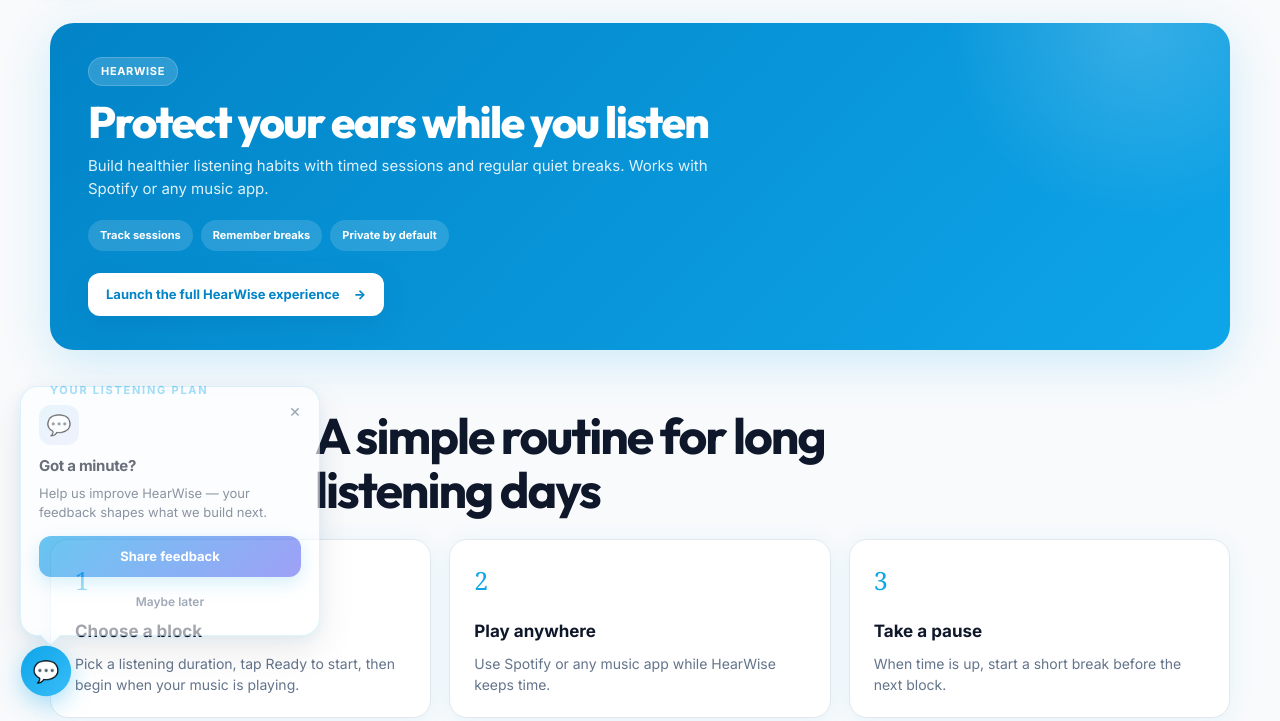
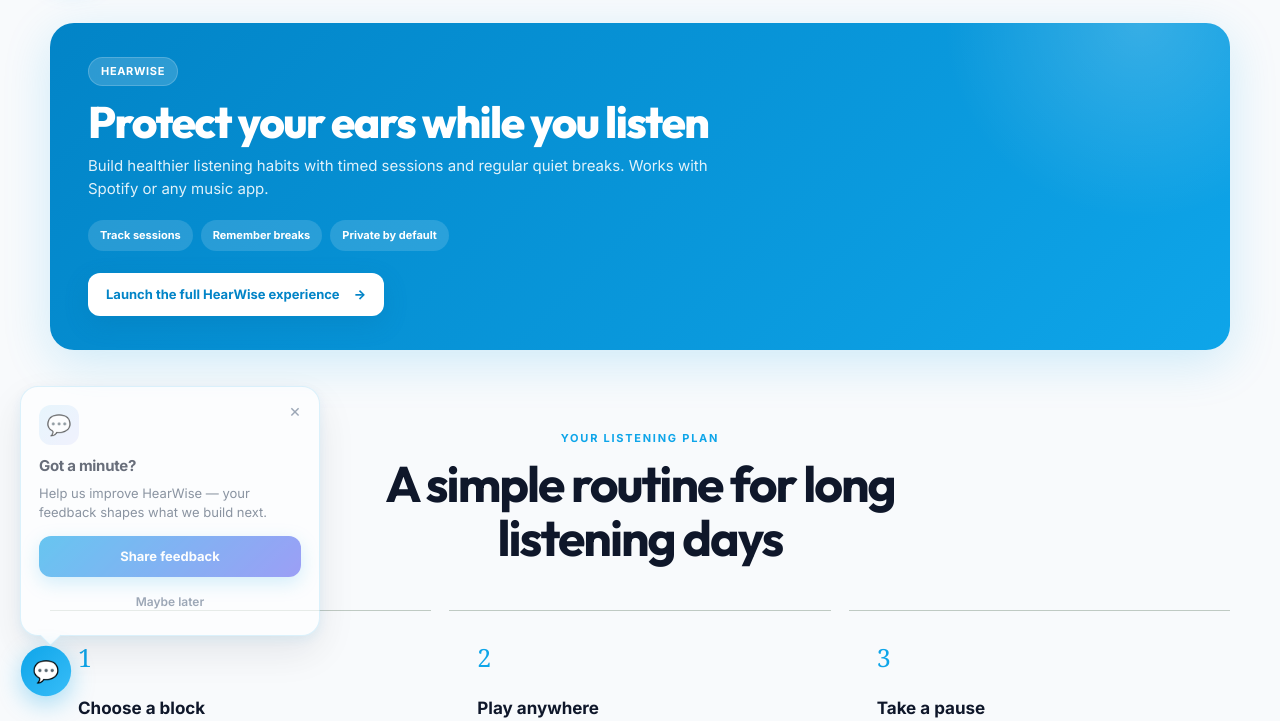
Before and after one commit to aishugogi11/hearwise, a website: page public/index.html in a window 1280 px wide. Shown: the part 79-800 px from the top of the page. Drawn offline with Linux system fonts and the light colour scheme.

Commit message:
Restore original listening plan styling below the hero section.
Keep the three-step section in its classic centered layout while leaving it directly under Protect your ears.

```diff
--- a/public/index.html
+++ b/public/index.html
@@ -40,7 +40,7 @@
       <a class="hero-launch" href="./app/">Launch the full HearWise experience <span aria-hidden="true">→</span></a>
     </section>
 
-    <section class="how-it-works how-it-works-intro">
+    <section class="how-it-works">
       <p class="eyebrow">Your listening plan</p>
       <h2>A simple routine for long listening days</h2>
       <div class="steps">
--- a/public/styles.css
+++ b/public/styles.css
@@ -575,33 +575,8 @@
 .history-meta { text-align: right; }
 
 .how-it-works {
-  padding: 120px 0 80px;
+  padding: 56px 0 64px;
   text-align: center;
-}
-
-.how-it-works-intro {
-  margin: 0 0 28px;
-  padding: 8px 0 4px;
-  text-align: left;
-}
-
-.how-it-works-intro > h2 {
-  max-width: none;
-  margin: 0;
-  font-size: clamp(26px, 4vw, 34px);
-}
-
-.how-it-works-intro .steps {
-  margin-top: 22px;
-}
-
-.how-it-works-intro .steps article {
-  padding: 22px 24px;
-  border: 1px solid var(--line);
-  border-radius: 18px;
-  border-top: 1px solid var(--line);
-  background: var(--card);
-  box-shadow: var(--shadow);
 }
 
 .how-it-works > h2 {
@@ -772,8 +747,7 @@
   .stat strong { font-size: 29px; }
   .volume-field { flex-direction: column; align-items: stretch; }
   .volume-note { text-align: center; }
-  .how-it-works:not(.how-it-works-intro) { padding-top: 85px; }
-  .how-it-works-intro .steps article { padding: 20px 18px; }
+  .how-it-works { padding: 48px 0 56px; }
   footer { align-items: flex-start; gap: 15px; }
 }
 
```
